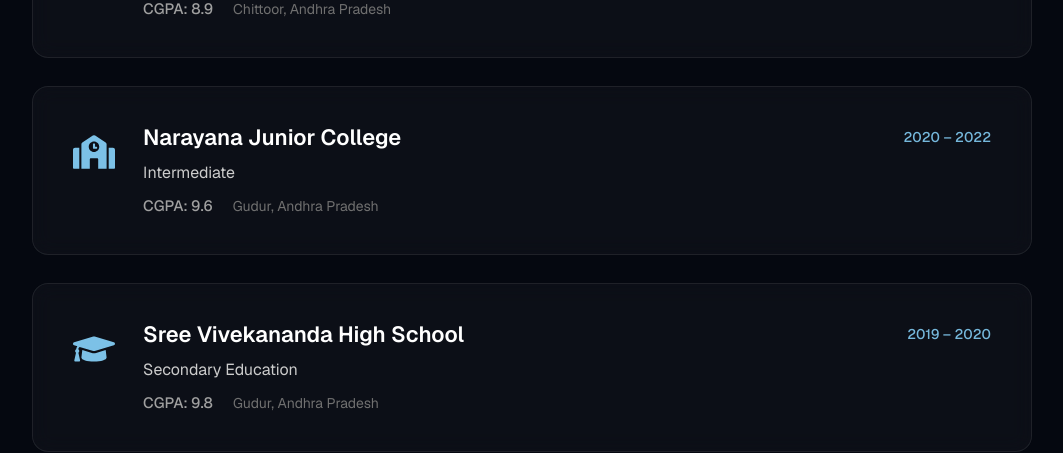
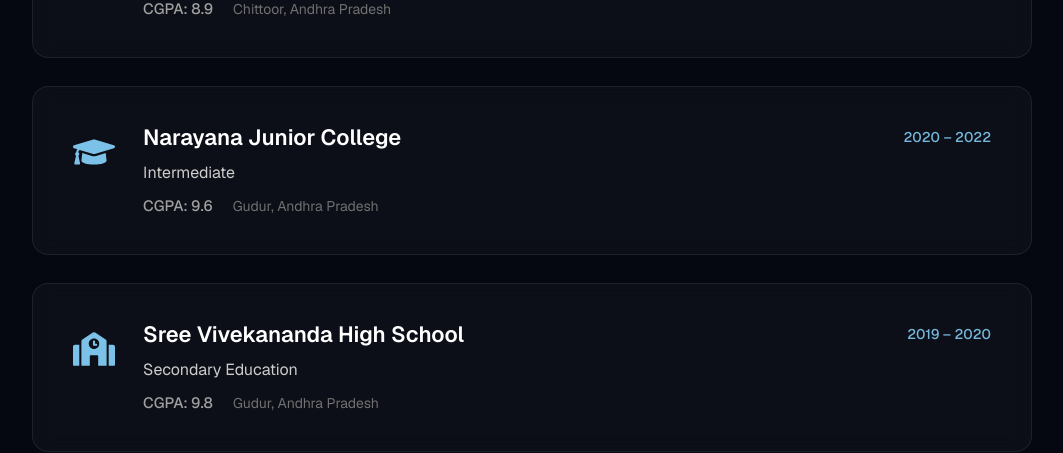
Before and after one commit to avinashbillu/avinashbillu_portfolio, a React (Vite) app: page / in a window 1280 px wide. Shown: the part 6420-6873 px from the top of the page, without its empty margins (128-1191 px from the left). Built offline with nearby package versions, Linux system fonts and the light colour scheme; no server answers.

Commit message:
Swap icons for junior college and high school

```diff
--- a/src/components/Education.tsx
+++ b/src/components/Education.tsx
@@ -15,7 +15,7 @@
     grade: "CGPA: 9.6",
     period: "2020 – 2022",
     location: "Gudur, Andhra Pradesh",
-    icon: <FaSchool />,
+    icon: <FaGraduationCap />,
   },
   {
     institution: "Sree Vivekananda High School",
@@ -23,7 +23,7 @@
     grade: "CGPA: 9.8",
     period: "2019 – 2020",
     location: "Gudur, Andhra Pradesh",
-    icon: <FaGraduationCap />,
+    icon: <FaSchool />,
   },
 ];
 
```
